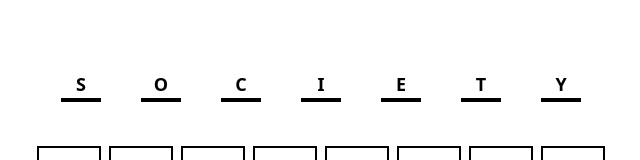
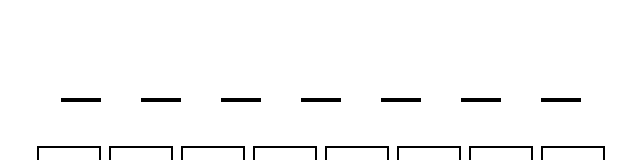
Before and after one commit to ayushsingh01042003/HangMan, a React (Vite) app: page / in a window 1280 px wide. Shown: the part 406-566 px from the top of the page, without its empty margins (319-959 px from the left). Built offline with nearby package versions, Linux system fonts and the light colour scheme.

Commit message:
index fix

```diff
--- a/src/components/GuessedWord.tsx
+++ b/src/components/GuessedWord.tsx
@@ -8,7 +8,7 @@ const GuessedWord = ({ wordToGuess }: GuessedWordProp) => {
   return (
     <div className="flex justify-center mt-20 mb-10">
       {
-        wordToGuess.split("").map((c) => <Word character={c.toUpperCase()}/>)
+        wordToGuess.split("").map((c, index) => <Word key={index} character={c.toUpperCase()}/>)
       }
     </div>
   )
--- a/src/components/Keyboard.tsx
+++ b/src/components/Keyboard.tsx
@@ -10,8 +10,8 @@ const LETTERS = [
 const Keyboard = () => {
   return (
     <div className="grid grid-cols-8">
-      {LETTERS.map((letter) => {
-        return <Key letter={letter} />
+      {LETTERS.map((letter, index) => {
+        return <Key key={index} letter={letter} />
       })}
     </div>
   )
--- a/src/components/Word.tsx
+++ b/src/components/Word.tsx
@@ -5,7 +5,7 @@ interface WordProp {
 const Word = ({ character }: WordProp) => {
   return (
     <div>
-      <div className="text-lg font-bold text-center">
+      <div className="text-lg font-bold text-center invisible">
         { character }
       </div>
       <div className="h-1 w-10 bg-black mx-5"/>
```
